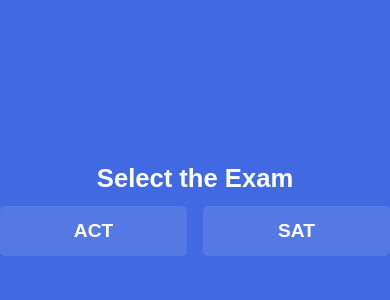
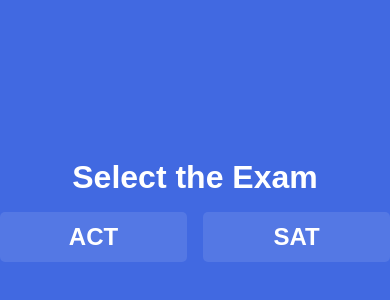
Before and after one commit to yongshn220/ExamClocker_frontend, a React (Create React App) app: page / in a window 390 px wide. Shown: the part 212-512 px from the top of the page. Built offline with nearby package versions, Linux system fonts and the light colour scheme.

Commit message:
Update layout

```diff
--- a/src/index.css
+++ b/src/index.css
@@ -22,6 +22,6 @@
 @media screen and (max-width: 500px) {
   /* Adjust font size for small screens */
   html {
-    font-size: 40%;
+    font-size: 50%;
   }
 }
--- a/src/pages/home/Header.js
+++ b/src/pages/home/Header.js
@@ -29,6 +29,7 @@
         </MainIcon>
         <div>ExamClocker</div>
       </PageLogo>
+      <div style={{flex:1}}/>
       <div style={{flex:0}}>
         <SettingsIcon onClick={handleSettingClick} sx={{fontSize:'2rem', cursor:'pointer'}}/>
       </div>
@@ -43,13 +44,15 @@
   alignItems:'center',
   fontSize: '1.6rem',
   fontWeight: '700',
+  paddingLeft:'2rem',
+  paddingRight:'2rem',
   color: 'white'
 });
 
 const PageLogo = styled('div')({
   display:'flex',
   alignItems:'center',
-  flex:1,
+  flex:0,
   cursor:'pointer',
 })
 
--- a/src/pages/timer/ExamSchedule.js
+++ b/src/pages/timer/ExamSchedule.js
@@ -1,5 +1,4 @@
 import React, {useEffect, useRef, useState} from 'react';
-import {ContentWidthDesktop} from "../../util/utils";
 import {styled} from "@mui/material/styles";
 import ScheduleSubject from "./ScheduleSubject";
 import ScheduleBreak from "./ScheduleBreak";
@@ -79,10 +78,13 @@
   alignItems: 'center',
   bottom:0,
   marginBottom:'1rem',
-  width: ContentWidthDesktop,
+  width: '100%',
   height: '18vh',
   borderRadius: '8px',
   overflowX: "scroll",
+  paddingLeft: '2rem',
+  paddingRight: '2rem',
+  boxSizing: 'border-box',
 
   // Optional: Simple custom scrollbar for WebKit browsers
   '&::-webkit-scrollbar': {
--- a/src/pages/timer/ScheduleSubject.js
+++ b/src/pages/timer/ScheduleSubject.js
@@ -44,7 +44,7 @@
   justifyContent:'center',
   alignItems:'center',
   height:'70%',
-  aspectRatio: '1.5/1',
+  aspectRatio: '1/1',
   marginLeft:'1rem',
   marginRight:'1rem',
   borderRadius:'3px',
```
